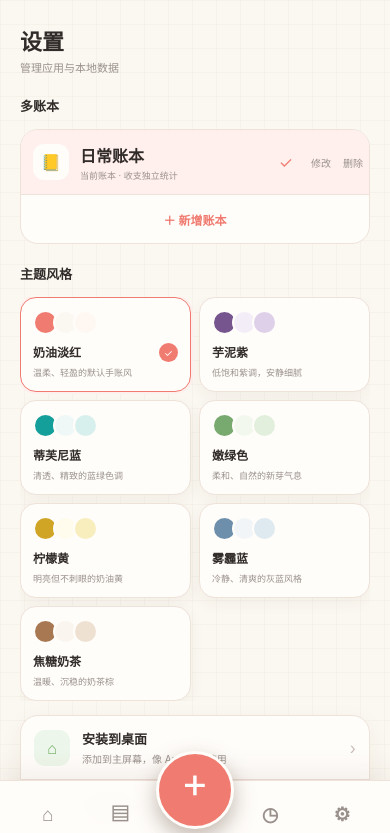
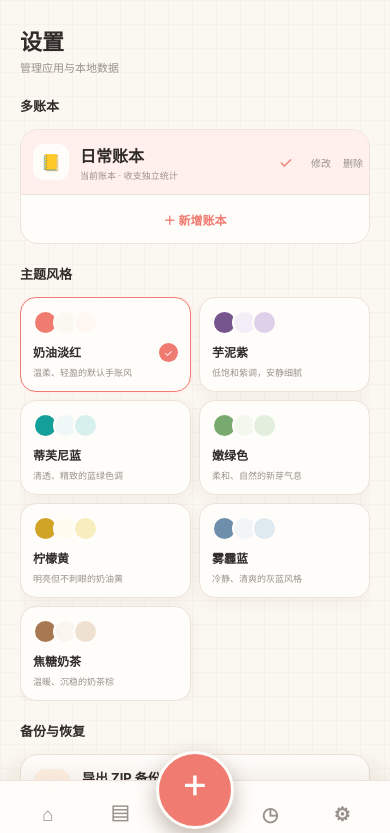
Before and after one commit to xdw-h/money, a Vue app: page /#/ledgers in a window 390 px wide. Shown: the top 833 px of the page. Built offline with nearby package versions, Linux system fonts and the light colour scheme.

Commit message:
build mobile bookkeeping PWA

```diff
--- a/src/pages/SettingsPage.vue
+++ b/src/pages/SettingsPage.vue
@@ -38,7 +38,6 @@ async function clearAll() {
   <main class="page settings-page"><header><h1>设置</h1><small>管理应用与本地数据</small></header>
     <h2>多账本</h2><section class="ledger-list"><div v-for="ledger in ledgerItems" :key="ledger.id" :class="{active:activeLedgerId===ledger.id}"><button class="ledger-main" type="button" @click="setActiveLedger(ledger.id)"><i>{{ ledger.icon }}</i><span><b>{{ ledger.name }}</b><small>{{ activeLedgerId===ledger.id ? '当前账本 · 收支独立统计' : '切换到此账本' }}</small></span><em>{{ activeLedgerId===ledger.id ? '✓' : '›' }}</em></button><button type="button" aria-label="修改账本" @click="renameLedger(ledger.id,ledger.name,ledger.icon)">修改</button><button class="remove-ledger" type="button" aria-label="删除账本" @click="removeLedger(ledger.id,ledger.name)">删除</button></div><button class="add-ledger" type="button" @click="createLedger">＋ 新增账本</button></section>
     <h2>主题风格</h2><section class="theme-picker" aria-label="主题风格"><button v-for="theme in appThemes" :key="theme.id" type="button" :aria-pressed="selectedTheme === theme.id" @click="selectTheme(theme.id)"><span class="theme-swatches"><i v-for="color in theme.colors" :key="color" :style="{ background: color }" /></span><b>{{ theme.name }}</b><small>{{ theme.description }}</small><em>✓</em></button></section>
-    <section class="setting-list"><div><i class="green">⌂</i><span><b>安装到桌面</b><small>添加到主屏幕，像 App 一样使用</small></span><em>›</em></div><div><i class="blue">▣</i><span><b>本地存储</b><small>账目与图片仅保存在当前设备</small></span><em>›</em></div></section>
     <h2>备份与恢复</h2><section class="setting-list actions"><button :disabled="busy" @click="downloadBackup"><i class="orange">⇧</i><span><b>导出 ZIP 备份</b><small>保存全部账目和图片</small></span><em>›</em></button><label><i class="purple">⇩</i><span><b>导入 ZIP 备份</b><small>从已有备份恢复数据</small></span><em>›</em><input type="file" accept=".zip,application/zip" @change="restore" /></label></section>
     <h2>数据管理</h2><section class="setting-list"><button class="danger" @click="clearAll"><i>⌫</i><span><b>清空全部数据</b><small>此操作无法撤销</small></span><em>›</em></button></section>
     <p v-if="message" class="success" role="status">{{ message }}</p><p v-if="error" class="error" role="alert">{{ error }}</p>
```
